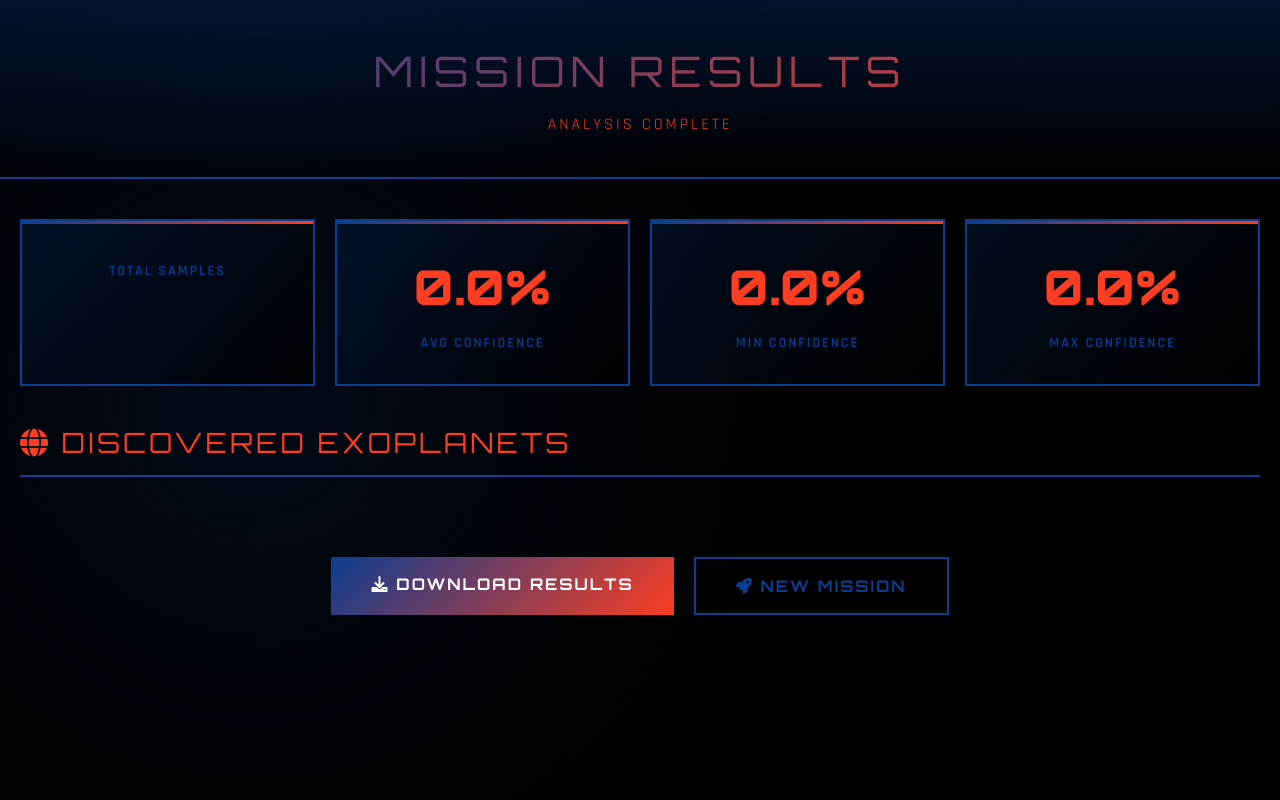
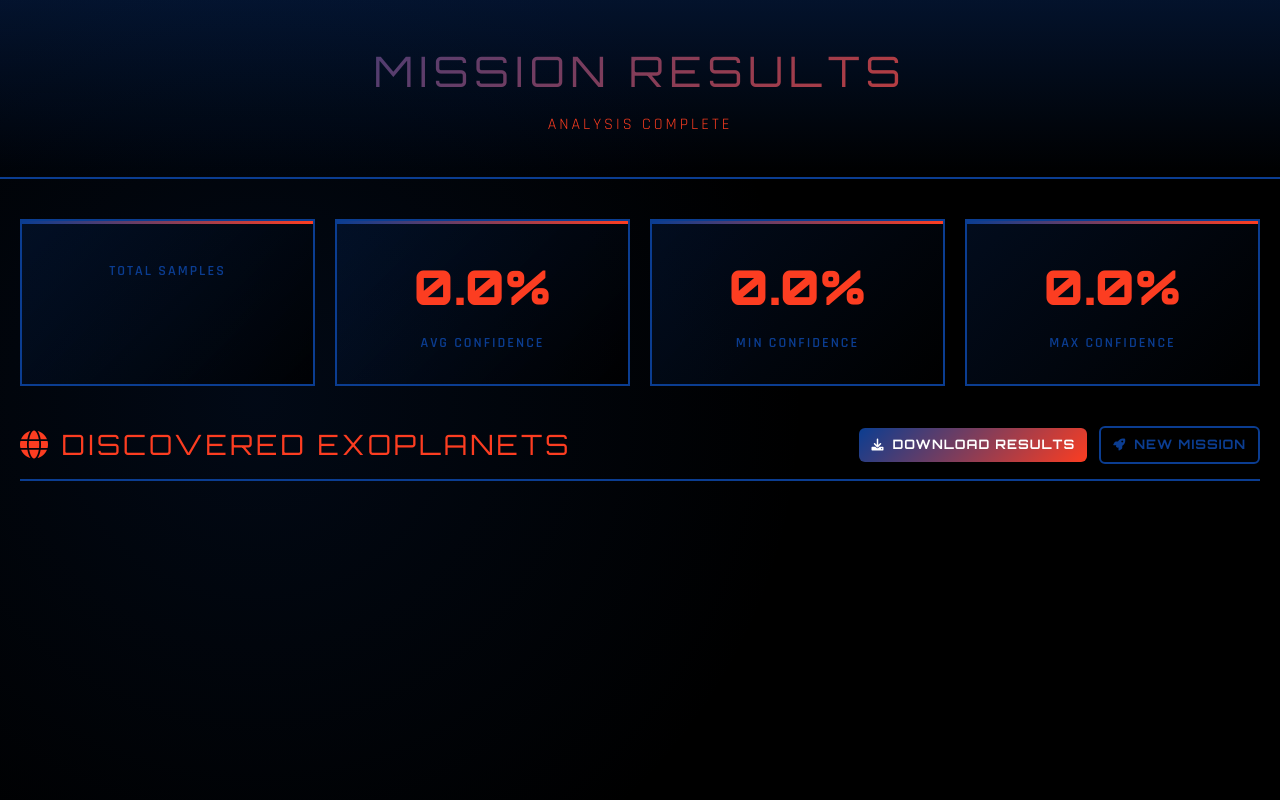
Before and after one commit to kyracnh/exoplanetAi, a Flask app: template templates/results.html in a window 1280 px wide. Run offline with Flask 3, Linux system fonts and the light colour scheme; the template is opened without the code that fills it, so the values that code supplies are empty; some libraries are stand-ins or nearby versions.

Commit message:
refactor results page layout and enhance styling for better user experience

```diff
--- a/templates/results.html
+++ b/templates/results.html
@@ -113,17 +113,56 @@
             color: #FC3D21;
             text-transform: uppercase;
             letter-spacing: 3px;
-            margin: 40px 0 30px;
+            margin: 0;
+        }
+
+        /* Section header: title + actions */
+        .section-header {
+            display: flex;
+            align-items: center;
+            justify-content: space-between;
+            gap: 20px;
+            margin: 40px 0 20px;
             padding-bottom: 15px;
             border-bottom: 2px solid #0B3D91;
         }
 
-        /* Planet Cards Grid */
+        .section-actions {
+            display: flex;
+            gap: 12px;
+            align-items: center;
+        }
+        /* Small/petite buttons used next to the section title */
+        .section-actions .nasa-btn,
+        .section-actions .nasa-btn-secondary {
+            padding: 8px 12px;
+            font-size: 13px;
+            font-weight: 700;
+            border-radius: 6px;
+            letter-spacing: 1px;
+            padding-top: 7px;
+            padding-bottom: 7px;
+            display: inline-flex;
+            align-items: center;
+            gap: 8px;
+        }
+
+        .section-actions .nasa-btn i,
+        .section-actions .nasa-btn-secondary i {
+            font-size: 12px;
+        }
+
+        /* Planet Cards Grid - horizontal scroll layout */
         .planets-grid {
-            display: grid;
-            grid-template-columns: repeat(auto-fill, minmax(350px, 1fr));
+            display: flex;
+            flex-direction: row;
             gap: 25px;
             margin-bottom: 40px;
+            overflow-x: auto;
+            overflow-y: hidden;
+            padding-bottom: 10px; /* space for scrollbar */
+            -webkit-overflow-scrolling: touch; /* smooth scrolling on mobile */
+            scroll-snap-type: x mandatory;
         }
 
         /* Planet Card */
@@ -133,6 +172,35 @@
             position: relative;
             overflow: hidden;
             transition: all 0.3s ease;
+            min-width: 360px; /* ensures cards line up horizontally */
+            flex: 0 0 360px; /* fixed width card in the horizontal scroller */
+            scroll-snap-align: start;
+        }
+
+        /* Responsive: smaller cards on narrow screens */
+        @media (max-width: 600px) {
+            .planet-card {
+                min-width: 300px;
+                flex: 0 0 300px;
+            }
+
+            .planets-grid {
+                padding-left: 16px;
+                scroll-padding-left: 16px;
+            }
+        }
+        /* Optional: nicer horizontal scrollbar appearance */
+        .planets-grid::-webkit-scrollbar {
+            height: 10px;
+        }
+
+        .planets-grid::-webkit-scrollbar-track {
+            background: rgba(255,255,255,0.03);
+        }
+
+        .planets-grid::-webkit-scrollbar-thumb {
+            background: linear-gradient(90deg, #0B3D91, #FC3D21);
+            border-radius: 10px;
         }
 
         .planet-card:hover {
@@ -336,10 +404,18 @@
             </div>
         </div>
 
-        <!-- Section Title -->
-        <h2 class="section-title">
-            <i class="fas fa-globe"></i> Discovered Exoplanets
-        </h2>
+        <!-- Section Header (title + actions) -->
+        <div class="section-header">
+            <h2 class="section-title"><i class="fas fa-globe"></i> Discovered Exoplanets</h2>
+            <div class="section-actions">
+                <a href="/download/{{ result_filename }}" class="nasa-btn">
+                    <i class="fas fa-download"></i> Download Results
+                </a>
+                <a href="/" class="nasa-btn nasa-btn-secondary">
+                    <i class="fas fa-rocket"></i> New Mission
+                </a>
+            </div>
+        </div>
 
         <!-- Planet Cards Grid -->
         <div class="planets-grid">
@@ -363,7 +439,7 @@
                         <div class="confidence-label">Confidence Score</div>
                         <div class="confidence-value">{{ "%.1f"|format(row['confidence'] * 100) }}%</div>
                         <div class="confidence-bar">
-                            <div class="confidence-fill" style="width: {{ row['confidence'] * 100 }}%"></div>
+                            <div class="confidence-fill" style="width: {{ (row['confidence'] * 100) | round(1) }}%"></div>
                         </div>
                     </div>
 
@@ -399,15 +475,7 @@
             {% endfor %}
         </div>
 
-        <!-- Action Buttons -->
-        <div class="action-buttons">
-            <a href="/download/{{ result_filename }}" class="nasa-btn">
-                <i class="fas fa-download"></i> Download Results
-            </a>
-            <a href="/" class="nasa-btn nasa-btn-secondary">
-                <i class="fas fa-rocket"></i> New Mission
-            </a>
-        </div>
+        <!-- old bottom action buttons removed: buttons moved to section header -->
     </div>
 
     <script src="https://cdn.jsdelivr.net/npm/bootstrap@5.1.3/dist/js/bootstrap.bundle.min.js"></script>
```
Also changed, not shown: results/predictions_test.csv (+9 -0 lines).
